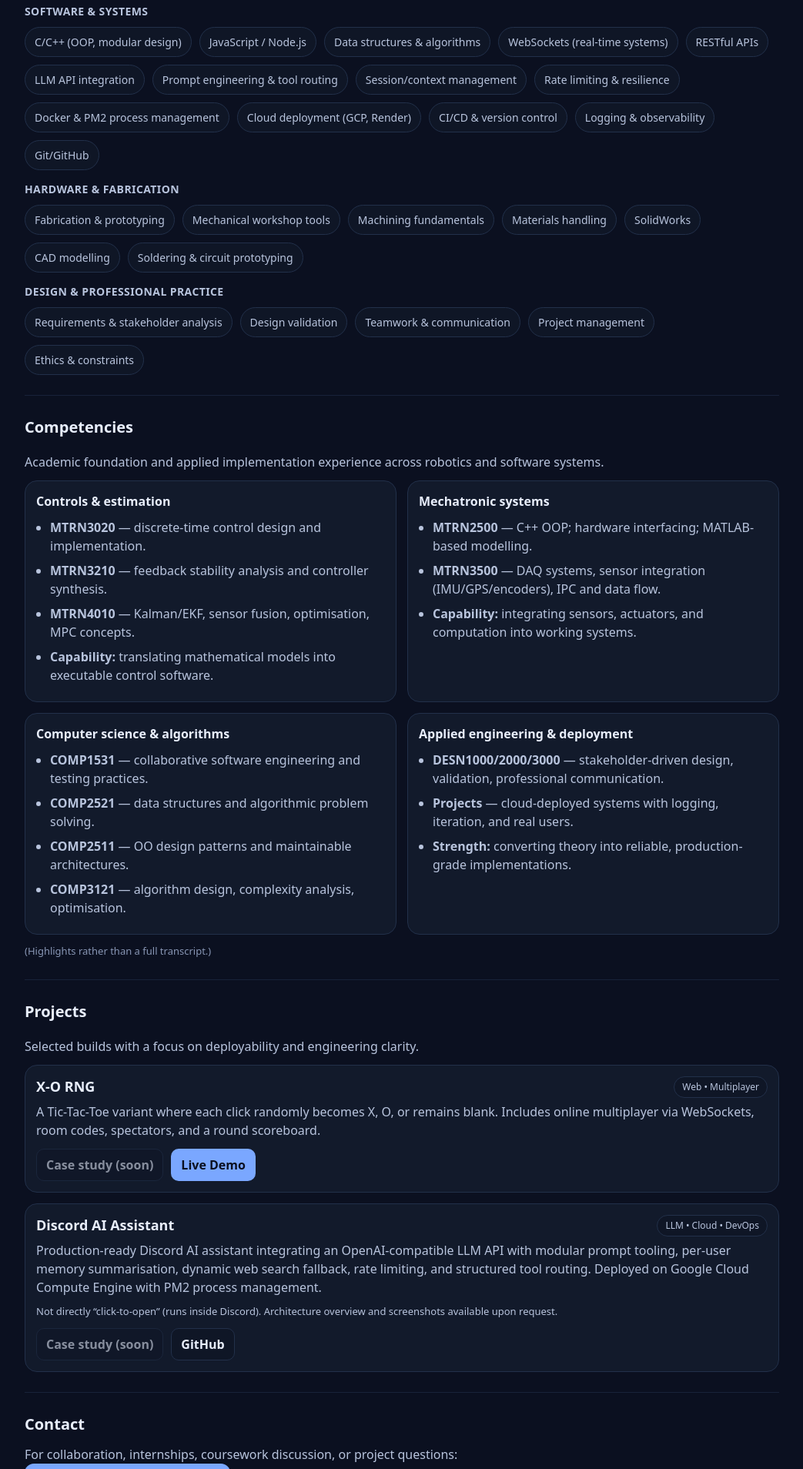
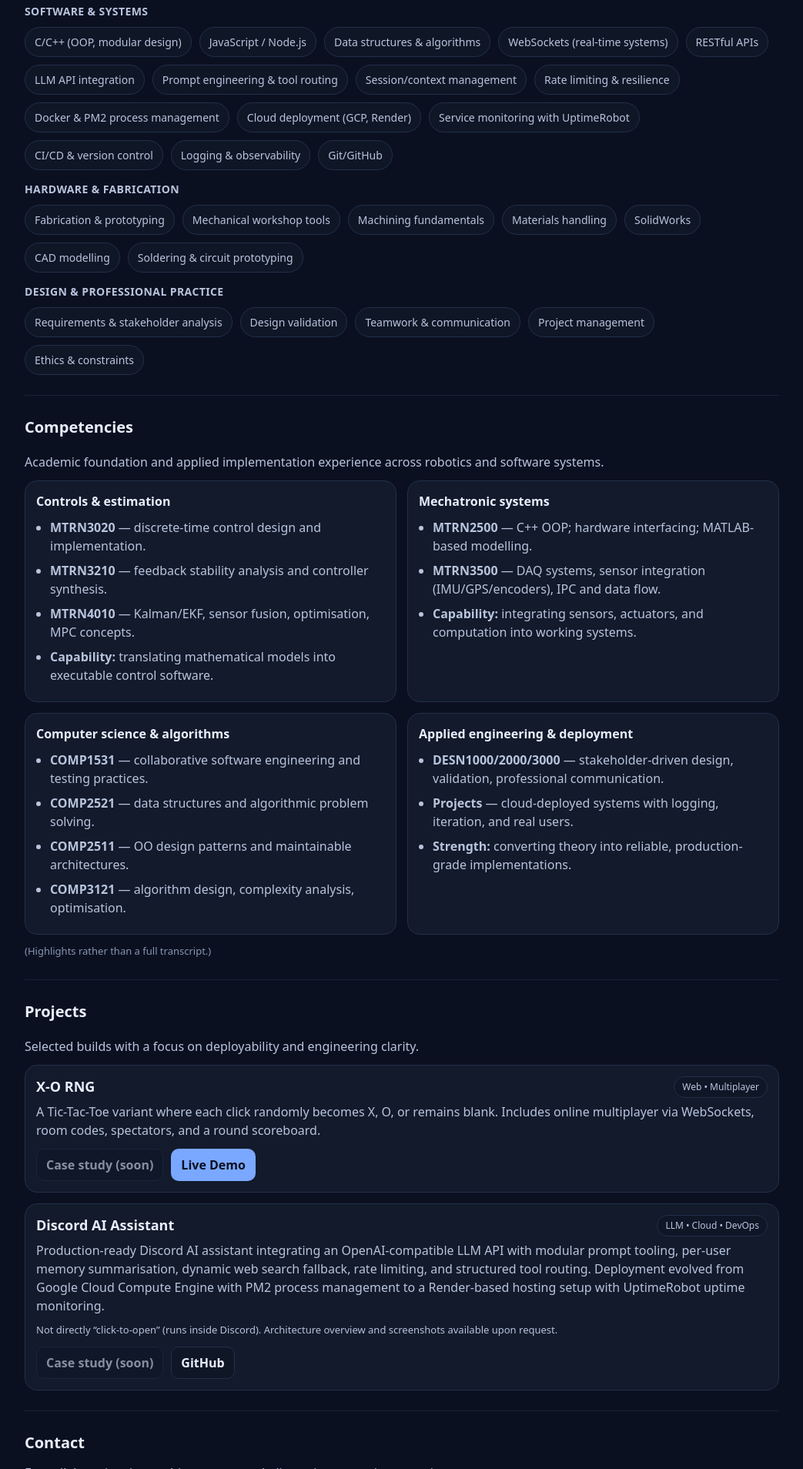
Before and after one commit to BrianPrograms/website, a plain HTML site: page index.html in a window 1280 px wide. Shown: the part 620-2528 px from the top of the page at 77% size, without its empty margins (118-1161 px from the left). Drawn offline with Linux system fonts and the light colour scheme.

Commit message:
Update discord-bot info

```diff
--- a/index.html
+++ b/index.html
@@ -106,6 +106,7 @@
             <span class="pill">Rate limiting & resilience</span>
             <span class="pill">Docker & PM2 process management</span>
             <span class="pill">Cloud deployment (GCP, Render)</span>
+            <span class="pill">Service monitoring with UptimeRobot</span>
             <span class="pill">CI/CD & version control</span>
             <span class="pill">Logging & observability</span>
             <span class="pill">Git/GitHub</span>
@@ -219,7 +220,7 @@
               <span class="tag">LLM • Cloud • DevOps</span>
             </div>
             <p>
-              Production-ready Discord AI assistant integrating an OpenAI-compatible LLM API with modular prompt tooling, per-user memory summarisation, dynamic web search fallback, rate limiting, and structured tool routing. Deployed on Google Cloud Compute Engine with PM2 process management.
+              Production-ready Discord AI assistant integrating an OpenAI-compatible LLM API with modular prompt tooling, per-user memory summarisation, dynamic web search fallback, rate limiting, and structured tool routing. Deployment evolved from Google Cloud Compute Engine with PM2 process management to a Render-based hosting setup with UptimeRobot uptime monitoring.
             </p>
             <p class="meta">
               Not directly “click-to-open” (runs inside Discord). Architecture overview and screenshots available upon request.
@@ -227,7 +228,7 @@
             <div class="card-actions">
               <!-- Enable when availale -->
               <a class="btn small disabled" href="#" aria-disabled="true" tabindex="-1">Case study (soon)</a>
-              <a class="btn small" href="https://github.com/BrianPrograms" target="_blank" rel="noreferrer">GitHub</a>
+              <a class="btn small" href="https://github.com/BrianPrograms/discord-bot" target="_blank" rel="noreferrer">GitHub</a>
             </div>
           </li>
         </ul>
```
Also changed, not shown: 1 other file.
